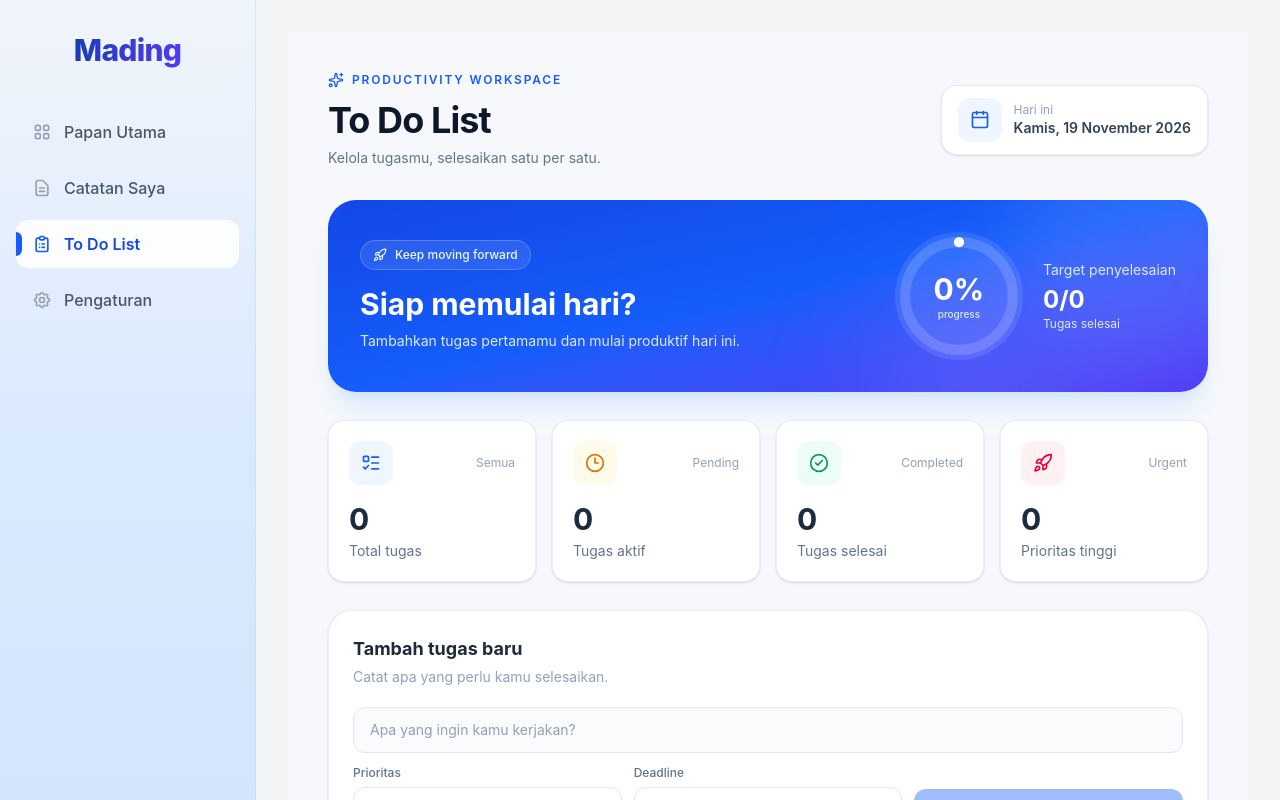
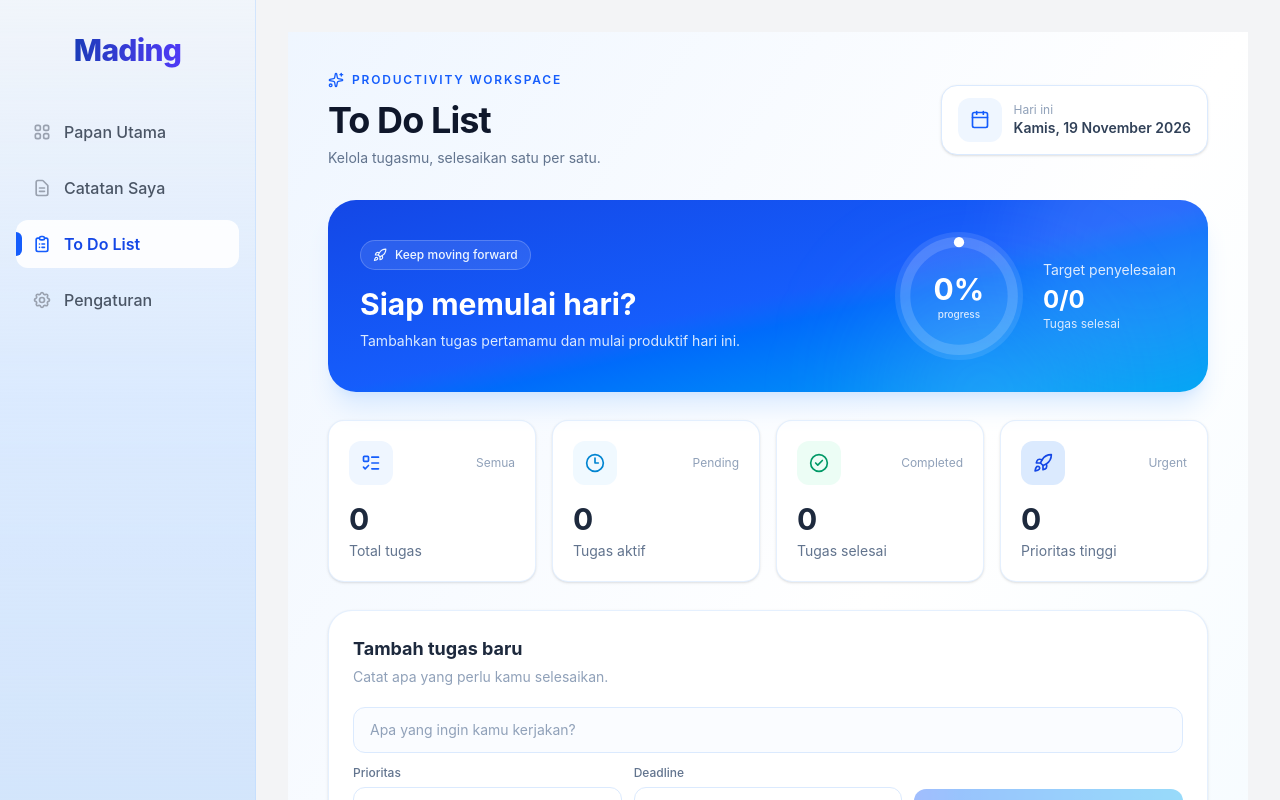
Before and after one commit to kafkalintang/mading-apps, a Next.js app: page /to-do-list in a window 1280 px wide. Built offline with nearby package versions, Linux system fonts and the light colour scheme.

Commit message:
nambah fitur

```diff
--- a/app/to-do-list/page.tsx
+++ b/app/to-do-list/page.tsx
@@ -37,8 +37,8 @@ const PRIORITY_CONFIG: Record<
 > = {
   high: {
     label: 'Tinggi',
-    badge: 'bg-rose-50 text-rose-600 border-rose-100',
-    dot: 'bg-rose-500',
+    badge: 'bg-red-50 text-red-600 border-red-100',
+    dot: 'bg-red-500',
     order: 0,
   },
   medium: {
@@ -210,7 +210,7 @@ export default function TodoListPage() {
   });
 
   return (
-    <div className="min-h-screen bg-[#f6f8fc] px-4 py-6 text-slate-800 sm:px-6 lg:px-10 lg:py-10">
+    <div className="min-h-screen bg-gradient-to-br from-blue-50 via-white to-sky-50 px-4 py-6 text-slate-800 sm:px-6 lg:px-10 lg:py-10">
       <div className="mx-auto max-w-5xl">
 
         {/* HEADER */}
@@ -230,7 +230,7 @@ export default function TodoListPage() {
             </p>
           </div>
 
-          <div className="flex items-center gap-3 rounded-2xl border border-slate-200/80 bg-white px-4 py-3 shadow-sm">
+          <div className="flex items-center gap-3 rounded-2xl border border-blue-100 bg-white px-4 py-3 shadow-sm">
             <div className="flex h-11 w-11 items-center justify-center rounded-xl bg-blue-50 text-blue-600">
               <Calendar className="h-5 w-5" />
             </div>
@@ -242,9 +242,9 @@ export default function TodoListPage() {
         </header>
 
         {/* HERO PROGRESS */}
-        <section className="relative mb-7 overflow-hidden rounded-[28px] bg-gradient-to-br from-blue-700 via-blue-600 to-indigo-600 p-6 text-white shadow-xl shadow-blue-200/50 sm:p-8">
+        <section className="relative mb-7 overflow-hidden rounded-[28px] bg-gradient-to-br from-blue-700 via-blue-600 to-sky-500 p-6 text-white shadow-xl shadow-blue-200/50 sm:p-8">
           <div className="pointer-events-none absolute -right-16 -top-20 h-64 w-64 rounded-full bg-white/10 blur-2xl" />
-          <div className="pointer-events-none absolute -bottom-24 right-32 h-48 w-48 rounded-full bg-indigo-300/20 blur-3xl" />
+          <div className="pointer-events-none absolute -bottom-24 right-32 h-48 w-48 rounded-full bg-sky-200/20 blur-3xl" />
 
           <div className="relative z-10 flex flex-col justify-between gap-8 md:flex-row md:items-center">
             <div className="max-w-md">
@@ -311,7 +311,7 @@ export default function TodoListPage() {
 
         {/* STATS */}
         <section className="mb-7 grid grid-cols-2 gap-4 lg:grid-cols-4">
-          <div className="rounded-2xl border border-slate-200/70 bg-white p-5 shadow-sm transition hover:-translate-y-1 hover:shadow-md">
+          <div className="rounded-2xl border border-blue-100/70 bg-white p-5 shadow-sm transition hover:-translate-y-1 hover:shadow-md">
             <div className="flex items-center justify-between">
               <div className="flex h-11 w-11 items-center justify-center rounded-xl bg-blue-50 text-blue-600">
                 <ListTodo className="h-5 w-5" />
@@ -322,9 +322,9 @@ export default function TodoListPage() {
             <p className="mt-1 text-sm text-slate-500">Total tugas</p>
           </div>
 
-          <div className="rounded-2xl border border-slate-200/70 bg-white p-5 shadow-sm transition hover:-translate-y-1 hover:shadow-md">
+          <div className="rounded-2xl border border-blue-100/70 bg-white p-5 shadow-sm transition hover:-translate-y-1 hover:shadow-md">
             <div className="flex items-center justify-between">
-              <div className="flex h-11 w-11 items-center justify-center rounded-xl bg-amber-50 text-amber-600">
+              <div className="flex h-11 w-11 items-center justify-center rounded-xl bg-sky-50 text-sky-600">
                 <Clock3 className="h-5 w-5" />
               </div>
               <span className="text-xs text-slate-400">Pending</span>
@@ -333,7 +333,7 @@ export default function TodoListPage() {
             <p className="mt-1 text-sm text-slate-500">Tugas aktif</p>
           </div>
 
-          <div className="rounded-2xl border border-slate-200/70 bg-white p-5 shadow-sm transition hover:-translate-y-1 hover:shadow-md">
+          <div className="rounded-2xl border border-blue-100/70 bg-white p-5 shadow-sm transition hover:-translate-y-1 hover:shadow-md">
             <div className="flex items-center justify-between">
               <div className="flex h-11 w-11 items-center justify-center rounded-xl bg-emerald-50 text-emerald-600">
                 <CircleCheck className="h-5 w-5" />
@@ -344,9 +344,9 @@ export default function TodoListPage() {
             <p className="mt-1 text-sm text-slate-500">Tugas selesai</p>
           </div>
 
-          <div className="rounded-2xl border border-slate-200/70 bg-white p-5 shadow-sm transition hover:-translate-y-1 hover:shadow-md">
+          <div className="rounded-2xl border border-blue-100/70 bg-white p-5 shadow-sm transition hover:-translate-y-1 hover:shadow-md">
             <div className="flex items-center justify-between">
-              <div className="flex h-11 w-11 items-center justify-center rounded-xl bg-rose-50 text-rose-600">
+              <div className="flex h-11 w-11 items-center justify-center rounded-xl bg-blue-100 text-blue-700">
                 <Rocket className="h-5 w-5" />
               </div>
               <span className="text-xs text-slate-400">Urgent</span>
@@ -357,7 +357,7 @@ export default function TodoListPage() {
         </section>
 
         {/* ADD TASK */}
-        <section className="mb-7 rounded-[24px] border border-slate-200/70 bg-white p-5 shadow-sm sm:p-6">
+        <section className="mb-7 rounded-[24px] border border-blue-100/70 bg-white p-5 shadow-sm sm:p-6">
           <div className="mb-5">
             <h3 className="text-lg font-bold text-slate-800">Tambah tugas baru</h3>
             <p className="mt-1 text-sm text-slate-400">
@@ -372,7 +372,7 @@ export default function TodoListPage() {
                 value={text}
                 onChange={(e) => setText(e.target.value)}
                 placeholder="Apa yang ingin kamu kerjakan?"
-                className="w-full rounded-xl border border-slate-200 bg-slate-50/70 px-4 py-3 text-sm outline-none transition placeholder:text-slate-400 focus:border-blue-400 focus:bg-white focus:ring-4 focus:ring-blue-50"
+                className="w-full rounded-xl border border-blue-100 bg-blue-50/30 px-4 py-3 text-sm outline-none transition placeholder:text-slate-400 focus:border-blue-400 focus:bg-white focus:ring-4 focus:ring-blue-50"
               />
 
               <div className="grid grid-cols-1 gap-3 sm:grid-cols-3">
@@ -383,11 +383,11 @@ export default function TodoListPage() {
                   <select
                     value={priority}
                     onChange={(e) => setPriority(e.target.value as Priority)}
-                    className="w-full rounded-xl border border-slate-200 bg-white px-3 py-3 text-sm outline-none transition focus:border-blue-400 focus:ring-4 focus:ring-blue-50"
+                    className="w-full rounded-xl border border-blue-100 bg-white px-3 py-3 text-sm outline-none transition focus:border-blue-400 focus:ring-4 focus:ring-blue-50"
                   >
-                    <option value="high">🔴 Tinggi</option>
-                    <option value="medium">🟡 Sedang</option>
-                    <option value="low">🟢 Rendah</option>
+                    <option value="high">Tinggi</option>
+                    <option value="medium">Sedang</option>
+                    <option value="low">Rendah</option>
                   </select>
                 </div>
 
@@ -399,7 +399,7 @@ export default function TodoListPage() {
                     type="date"
                     value={deadline}
                     onChange={(e) => setDeadline(e.target.value)}
-                    className="w-full rounded-xl border border-slate-200 bg-white px-3 py-3 text-sm text-slate-600 outline-none transition focus:border-blue-400 focus:ring-4 focus:ring-blue-50"
+                    className="w-full rounded-xl border border-blue-100 bg-white px-3 py-3 text-sm text-slate-600 outline-none transition focus:border-blue-400 focus:ring-4 focus:ring-blue-50"
                   />
                 </div>
 
@@ -407,7 +407,7 @@ export default function TodoListPage() {
                   <button
                     type="submit"
                     disabled={!text.trim()}
-                    className="flex w-full items-center justify-center gap-2 rounded-xl bg-blue-600 px-5 py-3 text-sm font-semibold text-white shadow-lg shadow-blue-100 transition hover:bg-blue-700 active:scale-[0.98] disabled:cursor-not-allowed disabled:opacity-40 disabled:shadow-none"
+                    className="flex w-full items-center justify-center gap-2 rounded-xl bg-gradient-to-r from-blue-600 to-sky-500 px-5 py-3 text-sm font-semibold text-white shadow-lg shadow-blue-100 transition hover:from-blue-700 hover:to-sky-600 active:scale-[0.98] disabled:cursor-not-allowed disabled:opacity-40 disabled:shadow-none"
                   >
                     <Plus className="h-4 w-4" />
                     Tambah tugas
@@ -418,9 +418,8 @@ export default function TodoListPage() {
           </form>
         </section>
 
-        {/* TASK LIST SECTION */}
-        <section className="rounded-[24px] border border-slate-200/70 bg-white p-5 shadow-sm sm:p-6">
-          {/* LIST HEADER */}
+        {/* TASK LIST */}
+        <section className="rounded-[24px] border border-blue-100/70 bg-white p-5 shadow-sm sm:p-6">
           <div className="mb-5 flex flex-col justify-between gap-4 sm:flex-row sm:items-center">
             <div>
               <h3 className="text-lg font-bold text-slate-800">Daftar tugas</h3>
@@ -439,7 +438,7 @@ export default function TodoListPage() {
                 value={query}
                 onChange={(e) => setQuery(e.target.value)}
                 placeholder="Cari tugas..."
-                className="w-full rounded-xl border border-slate-200 bg-slate-50/70 py-3 pl-10 pr-4 text-sm outline-none transition focus:border-blue-400 focus:bg-white focus:ring-4 focus:ring-blue-50"
+                className="w-full rounded-xl border border-blue-100 bg-blue-50/30 py-3 pl-10 pr-4 text-sm outline-none transition focus:border-blue-400 focus:bg-white focus:ring-4 focus:ring-blue-50"
               />
               {query && (
                 <button
@@ -454,7 +453,7 @@ export default function TodoListPage() {
 
           {/* FILTER */}
           <div className="mb-5 flex flex-wrap items-center justify-between gap-3">
-            <div className="flex rounded-xl bg-slate-100 p-1">
+            <div className="flex rounded-xl bg-blue-50 p-1">
               {(['all', 'active', 'done'] as Filter[]).map((f) => (
                 <button
                   key={f}
@@ -480,7 +479,7 @@ export default function TodoListPage() {
             {stats.done > 0 && (
               <button
                 onClick={clearDone}
-                className="inline-flex items-center gap-1.5 rounded-xl px-3 py-2 text-xs font-semibold text-rose-500 transition hover:bg-rose-50"
+                className="inline-flex items-center gap-1.5 rounded-xl px-3 py-2 text-xs font-semibold text-red-500 transition hover:bg-red-50"
               >
                 <Trash2 className="h-3.5 w-3.5" />
                 Hapus selesai
@@ -491,8 +490,8 @@ export default function TodoListPage() {
           {/* TASKS */}
           <ul className="flex flex-col gap-3">
             {visibleTodos.length === 0 && (
-              <li className="rounded-2xl border border-dashed border-slate-200 bg-slate-50/50 px-4 py-14 text-center">
-                <div className="mx-auto mb-4 flex h-14 w-14 items-center justify-center rounded-2xl bg-blue-50 text-blue-500">
+              <li className="rounded-2xl border border-dashed border-blue-200 bg-blue-50/30 px-4 py-14 text-center">
+                <div className="mx-auto mb-4 flex h-14 w-14 items-center justify-center rounded-2xl bg-blue-100 text-blue-600">
                   <ClipboardList className="h-7 w-7" />
                 </div>
                 <p className="font-semibold text-slate-700">Belum ada tugas</p>
@@ -516,8 +515,8 @@ export default function TodoListPage() {
                     todo.done
                       ? 'border-slate-100 bg-slate-50/70'
                       : overdue
-                      ? 'border-rose-100 bg-white hover:border-rose-200 hover:shadow-sm'
-                      : 'border-slate-100 bg-white hover:border-blue-100 hover:shadow-sm'
+                      ? 'border-red-100 bg-white hover:border-red-200 hover:shadow-sm'
+                      : 'border-blue-50 bg-white hover:border-blue-100 hover:shadow-sm'
                   }`}
                 >
                   {/* CHECK */}
@@ -527,7 +526,7 @@ export default function TodoListPage() {
                     className={`mt-0.5 flex h-6 w-6 shrink-0 items-center justify-center rounded-full border-2 transition ${
                       todo.done
                         ? 'border-emerald-500 bg-emerald-500 text-white'
-                        : 'border-slate-300 hover:border-blue-500 hover:bg-blue-50'
+                        : 'border-blue-200 hover:border-blue-500 hover:bg-blue-50'
                     }`}
                   >
                     {todo.done && <Check className="h-3.5 w-3.5" strokeWidth={3} />}
@@ -556,7 +555,7 @@ export default function TodoListPage() {
                           </button>
                           <button
                             onClick={cancelEdit}
-                            className="rounded-xl bg-slate-100 px-4 py-2 text-xs font-semibold text-slate-600 hover:bg-slate-200"
+                            className="rounded-xl bg-blue-50 px-4 py-2 text-xs font-semibold text-slate-600 hover:bg-blue-100"
                           >
                             Batal
                           </button>
@@ -586,8 +585,8 @@ export default function TodoListPage() {
                             <span
                               className={`inline-flex items-center gap-1.5 rounded-lg border px-2.5 py-1 text-[11px] font-medium ${
                                 overdue
-                                  ? 'border-rose-100 bg-rose-50 text-rose-600'
-                                  : 'border-slate-100 bg-slate-50 text-slate-500'
+                                  ? 'border-red-100 bg-red-50 text-red-600'
+                                  : 'border-blue-100 bg-blue-50/50 text-slate-500'
                               }`}
                             >
                               <Calendar className="h-3 w-3" />
@@ -621,7 +620,7 @@ export default function TodoListPage() {
                       <button
                         onClick={() => deleteTodo(todo.id)}
                         aria-label="Hapus"
-                        className="rounded-xl p-2 text-slate-400 transition hover:bg-rose-50 hover:text-rose-500"
+                        className="rounded-xl p-2 text-slate-400 transition hover:bg-red-50 hover:text-red-500"
                       >
                         <Trash2 className="h-4 w-4" />
                       </button>
@@ -632,13 +631,13 @@ export default function TodoListPage() {
             })}
           </ul>
 
-          {/* LIST FOOTER */}
+          {/* FOOTER LIST */}
           {stats.total > 0 && (
-            <div className="mt-5 flex items-center justify-between border-t border-slate-100 pt-4">
+            <div className="mt-5 flex items-center justify-between border-t border-blue-50 pt-4">
               <p className="text-xs text-slate-400">
                 Menampilkan {visibleTodos.length} dari {stats.total} tugas
               </p>
-              <p className="text-xs font-medium text-emerald-600">
+              <p className="text-xs font-medium text-blue-600">
                 {stats.done} selesai
               </p>
             </div>
@@ -651,7 +650,7 @@ export default function TodoListPage() {
             <Lock className="h-3.5 w-3.5" />
             Data tersimpan otomatis di browser kamu
           </p>
-          <p className="text-[11px] text-slate-300">
+          <p className="text-[11px] text-blue-300">
             Make today count.
           </p>
         </footer>
```
